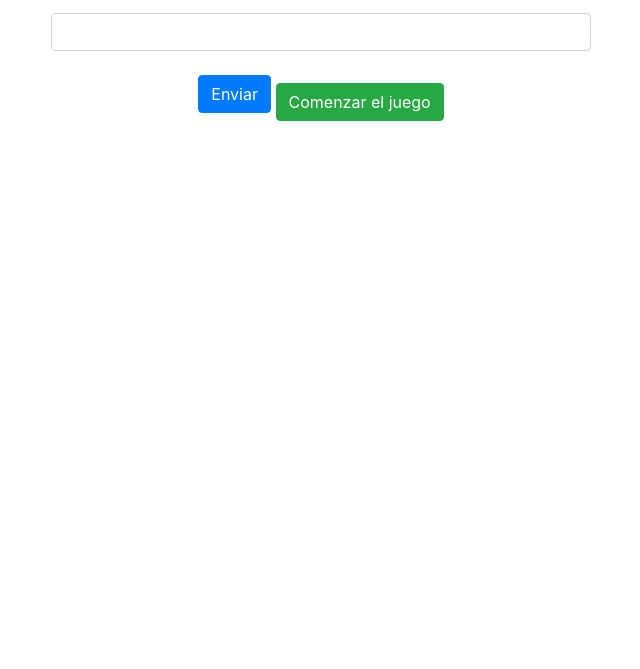
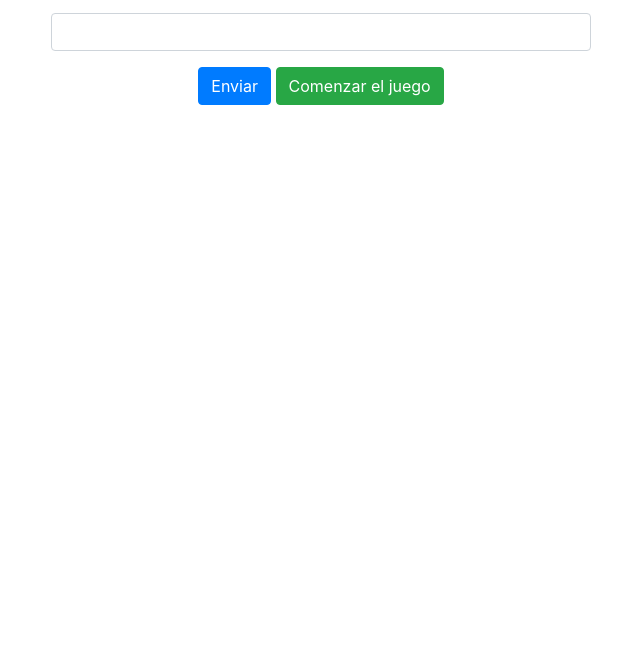
Before and after one commit to Javier359/practico5js, a plain HTML site: page index.html in a window 1280 px wide. Shown: the part 131-800 px from the top of the page, without its empty margins (319-959 px from the left). Drawn offline with nearby package versions, Linux system fonts and the light colour scheme.

Commit message:
se cambio las clases de lls p, input y button para que concuerden con las de js

```diff
--- a/index.html
+++ b/index.html
@@ -17,11 +17,10 @@
           <div class="col-md-6 offset-md-3 text-center">
             <h1>Adivina el número</h1>
             <p>Ingresa un número para adivinar:</p>
-            <input type="number" id="userGuess" class="form-control mb-3" />
+            <input type="number" id="userGuess" class="form-control mb-3">
             <button id="submitGuess" class="btn btn-primary">Enviar</button>
-            <button id="startGame" class="btn btn-success mt-3">
-              Comenzar el juego
-            </button>
+            <button id="startGame" class="btn btn-success">Comenzar el juego</button>
+            <p id="hint" class="mt-3"></p>
           </div>
         </div>
     </main>
```
